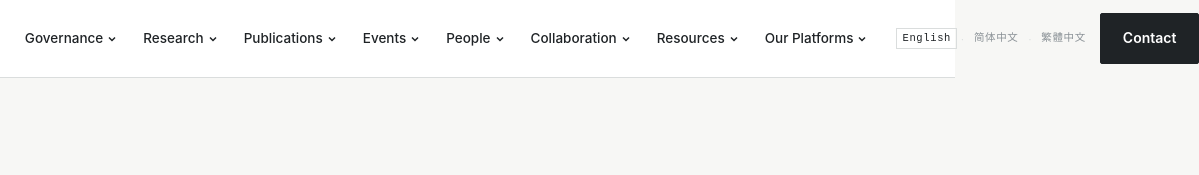
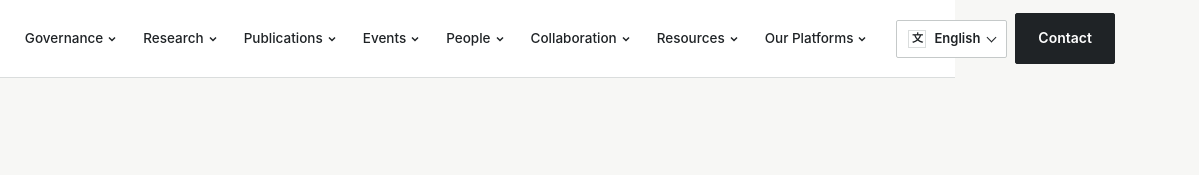
Before and after one commit to WENSHAO521/panorama-research-institute-website, an Astro site: page / in a window 1280 px wide. Shown: the top 175 px of the page, 325-1524 px from the left, 1199 px wide, since content can reach past the window. Built offline with nearby package versions, Linux system fonts and the light colour scheme; Astro itself is replaced by a stand-in of ours.

Commit message:
Improve language picker dropdown

```diff
--- a/src/components/LanguagePicker.astro
+++ b/src/components/LanguagePicker.astro
@@ -9,50 +9,148 @@ const langs: { code: Lang; label: string }[] = [
   { code: 'zh-cn', label: '简体中文' },
   { code: 'zh-tw', label: '繁體中文' },
 ];
+
+const currentLang = langs.find((l) => l.code === lang) ?? langs[0];
 ---
 
-<div class="lang-picker" aria-label="Language selection">
-  {langs.map((l, i) => (
-    <>
-      {i > 0 && <span class="lang-sep">·</span>}
+<details class="lang-picker">
+  <summary class="lang-trigger" aria-label="Language selection">
+    <span class="lang-mark" aria-hidden="true">文</span>
+    <span class="lang-current">{currentLang.label}</span>
+    <span class="lang-chevron" aria-hidden="true"></span>
+  </summary>
+  <div class="lang-menu" role="menu" aria-label="Language selection">
+    {langs.map((l) => (
       <a
         href={getLocalizedPath(l.code, path)}
         class={`lang-opt${lang === l.code ? ' lang-active' : ''}`}
         aria-current={lang === l.code ? 'true' : undefined}
         hreflang={l.code}
+        role="menuitem"
       >
         {l.label}
       </a>
-    </>
-  ))}
-</div>
+    ))}
+  </div>
+</details>
 
 <style>
 .lang-picker {
+  position: relative;
+  flex-shrink: 0;
+  z-index: 240;
+}
+.lang-picker[open] .lang-trigger {
+  border-color: var(--text-main);
+  background: var(--bg-white);
+}
+.lang-picker[open] .lang-chevron {
+  transform: rotate(225deg);
+  margin-top: 4px;
+}
+.lang-trigger {
+  display: inline-flex;
+  align-items: center;
+  gap: 8px;
+  min-height: 38px;
+  padding: 0 11px;
+  border: 1px solid var(--border-medium);
+  border-radius: 2px;
+  background: var(--bg-white);
+  color: var(--text-main);
+  cursor: pointer;
+  list-style: none;
+  transition: border-color 0.15s ease, background 0.15s ease, transform 0.12s ease;
+  white-space: nowrap;
+}
+.lang-trigger::-webkit-details-marker {
+  display: none;
+}
+.lang-trigger:hover {
+  border-color: var(--text-main);
+}
+.lang-trigger:active {
+  transform: translateY(1px);
+}
+.lang-trigger:focus-visible {
+  outline: 2px solid rgba(31, 35, 38, 0.22);
+  outline-offset: 2px;
+}
+.lang-mark {
+  display: inline-flex;
+  align-items: center;
+  justify-content: center;
+  width: 18px;
+  height: 18px;
+  border: 1px solid var(--border-light);
+  font-size: 11px;
+  font-weight: 600;
+  line-height: 1;
+}
+.lang-current {
+  font-size: 13px;
+  font-weight: 600;
+  line-height: 1;
+}
+.lang-chevron {
+  width: 7px;
+  height: 7px;
+  border-right: 1.5px solid currentColor;
+  border-bottom: 1.5px solid currentColor;
+  transform: rotate(45deg);
+  margin-top: -3px;
+  transition: transform 0.15s ease, margin-top 0.15s ease;
+}
+.lang-menu {
+  position: absolute;
+  top: calc(100% + 8px);
+  right: 0;
+  min-width: 172px;
+  padding: 6px;
+  background: var(--bg-white);
+  border: 1px solid var(--border-light);
+  box-shadow: 0 18px 40px rgba(31, 35, 38, 0.08), 0 4px 12px rgba(31, 35, 38, 0.04);
+}
+.lang-opt {
   display: flex;
   align-items: center;
-  gap: 4px;
-}
-.lang-opt {
-  font-family: var(--font-mono);
-  font-size: 10.5px;
-  letter-spacing: 0.06em;
-  color: var(--text-muted);
-  padding: 2px 5px;
-  border: 1px solid transparent;
-  transition: color 0.15s, border-color 0.15s;
+  justify-content: space-between;
+  min-height: 36px;
+  padding: 8px 10px;
+  border-left: 2px solid transparent;
+  color: var(--text-main);
+  font-size: 13.5px;
+  font-weight: 500;
+  line-height: 1.35;
+  transition: background 0.1s ease, border-color 0.1s ease;
   white-space: nowrap;
-  line-height: 1.4;
 }
 .lang-opt:hover,
 .lang-active {
-  color: var(--text-main);
-  border-color: var(--border-light);
+  background: var(--bg-soft);
+  border-left-color: var(--text-main);
 }
-.lang-sep {
-  font-size: 10px;
-  color: var(--border-light);
-  line-height: 1;
-  pointer-events: none;
+.lang-active::after {
+  content: "";
+  width: 6px;
+  height: 6px;
+  background: var(--text-main);
+  margin-left: 14px;
+}
+
+@media (max-width: 768px) {
+  .lang-picker {
+    width: 100%;
+  }
+  .lang-trigger {
+    width: 100%;
+    justify-content: center;
+  }
+  .lang-menu {
+    position: static;
+    width: 100%;
+    margin-top: 8px;
+    box-shadow: none;
+  }
 }
 </style>
```
